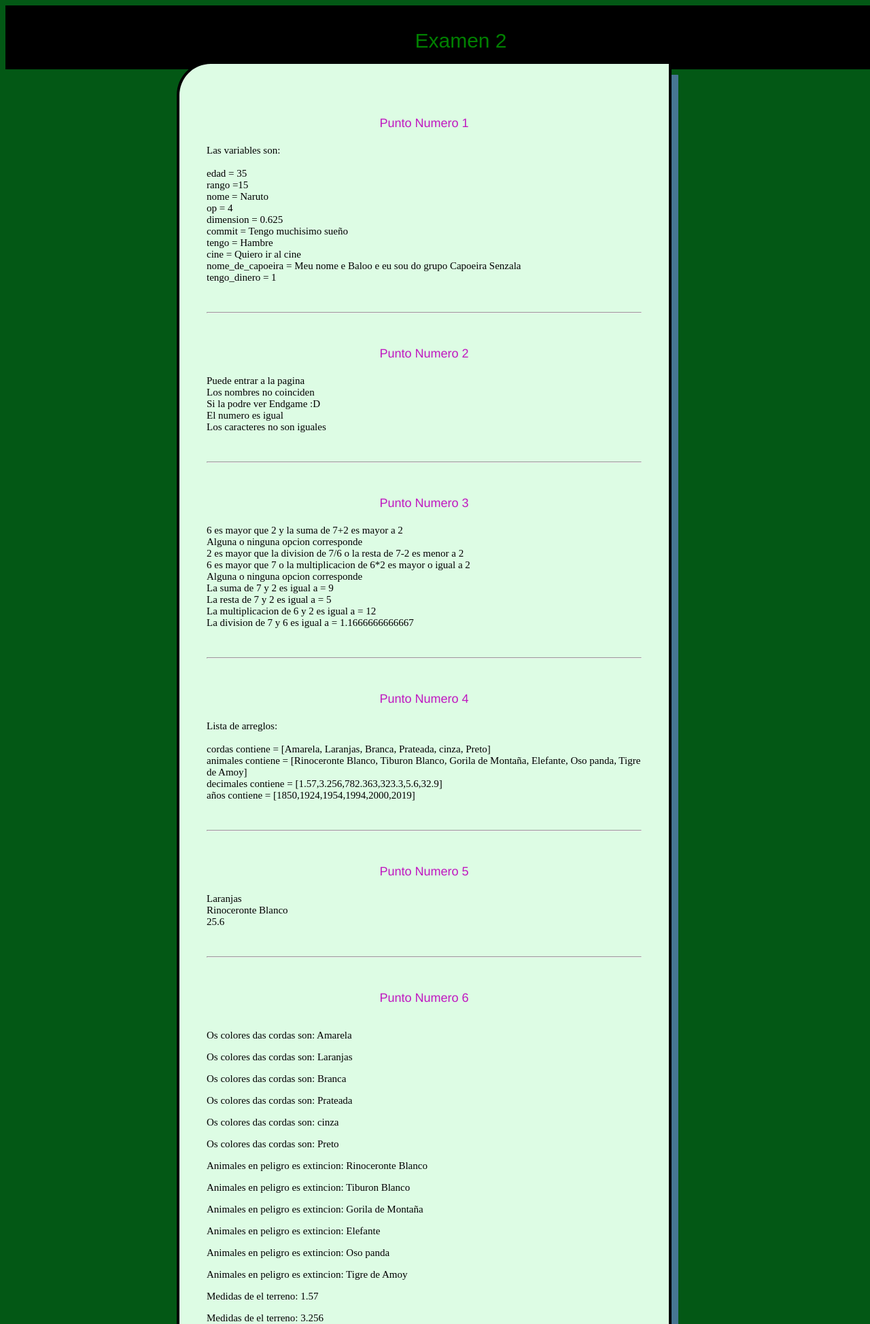
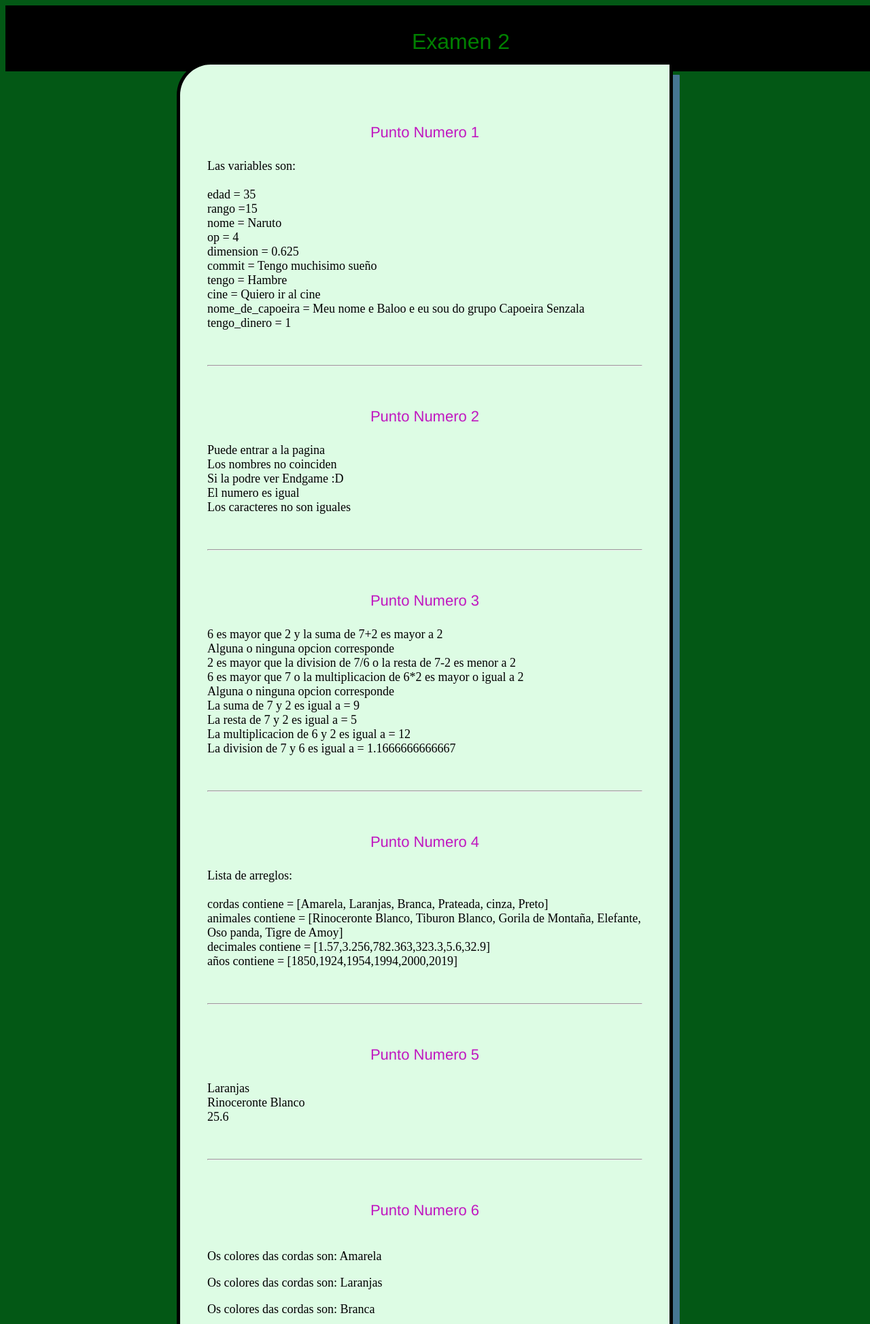
Before and after one commit to masterofhell82/Clases_HTML, a PHP site: page /examen2.php in a window 1280 px wide. Shown: the top 1948 px of the page at 68% size. Run offline with PHP 8.4, Linux system fonts and the light colour scheme.

Commit message:
examen dos V1.1

```diff
--- a/exam_2/include.css
+++ b/exam_2/include.css
@@ -3,23 +3,25 @@ body {/*edita el cuerpo de el html*/ /**/
 
 }
 .examen{
-    font-size: 15px;/*establece el tamaño de las letras*/
+    font-size: 18px;/*establece el tamaño de las letras*/
     font-family: 'Times New Roman', Times, serif;/*estabelece el tipo de letra*/
     background-color: rgb(221, 252, 228);/*color de fondo*/
     width: 50%;/*especifica la anchura del area de contenido de un elemento*/
-    border: 4px solid black;/*poner borde y color a elemento */
+    border: 5px solid black;/*poner borde y color a elemento */
     padding: 35px 40px 25px;/*establece el area de relleno*/
     position: absolute;/*centrar el elemento*/
     top:90px;/*distancia de el tope superior de la pantalla*/
     left: 260px;/*distancia que se aleja a la izquierda de la pantalla*/
     border-radius: 50px 1px;/*poner borde redondeado a elemento*/
     box-shadow: 10px 20px #467692;/*pone sombreado*/
+
 }
 .encabezado{
     font-family: Arial, Helvetica, sans-serif;/*estabelece el tipo de letra*/
-    font-size: 30px;/*establece el tamaño de las letras*/
+    font-size: 32px;/*establece el tamaño de las letras*/
     background-color:black;/*color de fondo*/
     color:green;/*color de letra*/
+    background-position: center 0;/*centra el fondo*/
     text-align: center;/*centra el texto*/
     width: 100%;/*especifica la anchura del area de contenido de un elemento*/
     padding: 35px 30px 25px;/*establece el area de relleno*/
@@ -29,7 +31,7 @@ body {/*edita el cuerpo de el html*/ /**/
 .t_1,.t_2,.t_3,.t_4,.t_5,.t_6,.t_7,.t_8,.t_9{
     text-align: center;/*centra el texto*/
     font-family: 'Franklin Gothic Medium', 'Arial Narrow', Arial, sans-serif;/*estabelece el tipo de letra*/
-    font-size: 18px;/*establece el tamaño de las letras*/
+    font-size: 22px;/*establece el tamaño de las letras*/
     color: rgb(192, 23, 192);/*color de letra*/
 
 }
```
